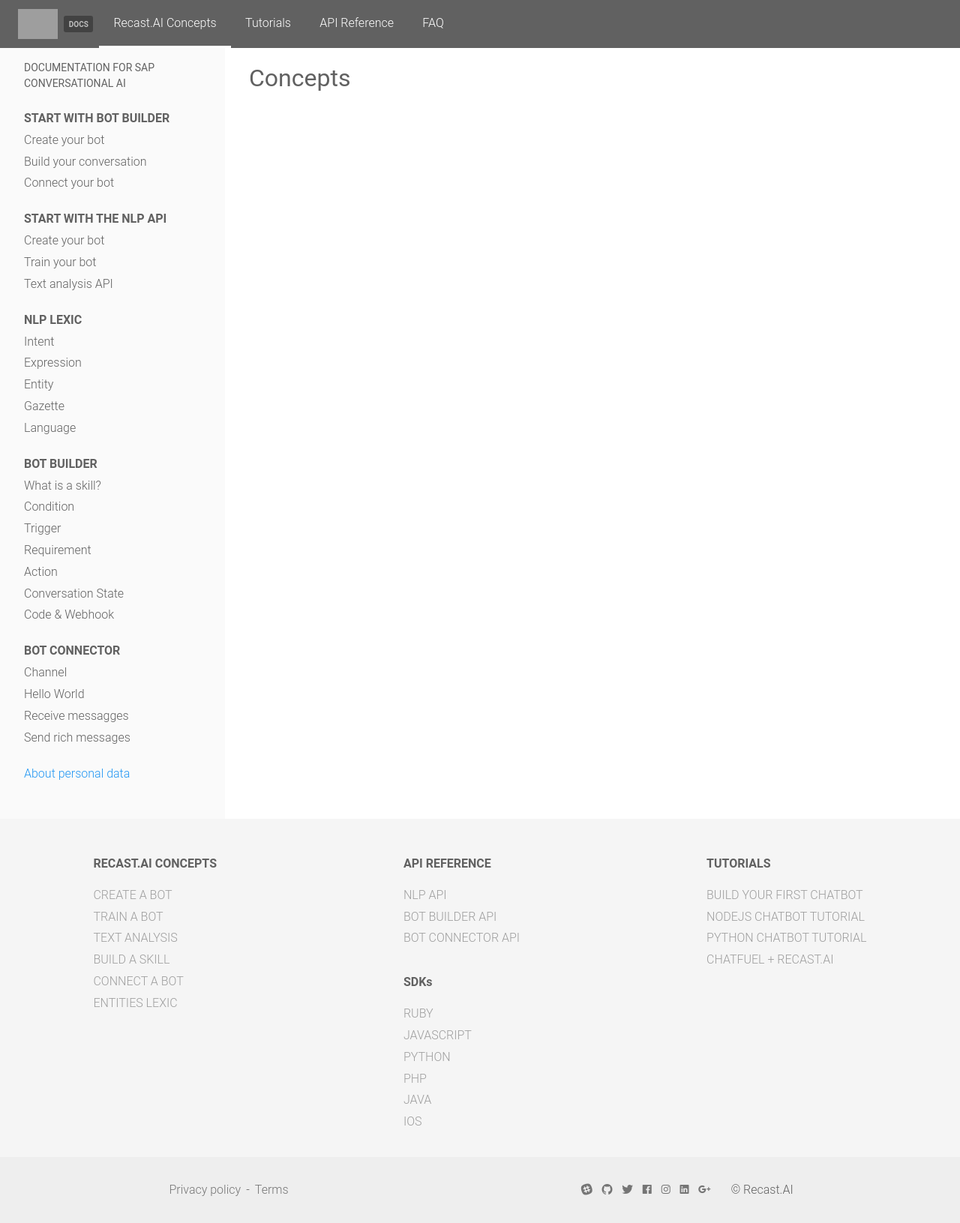
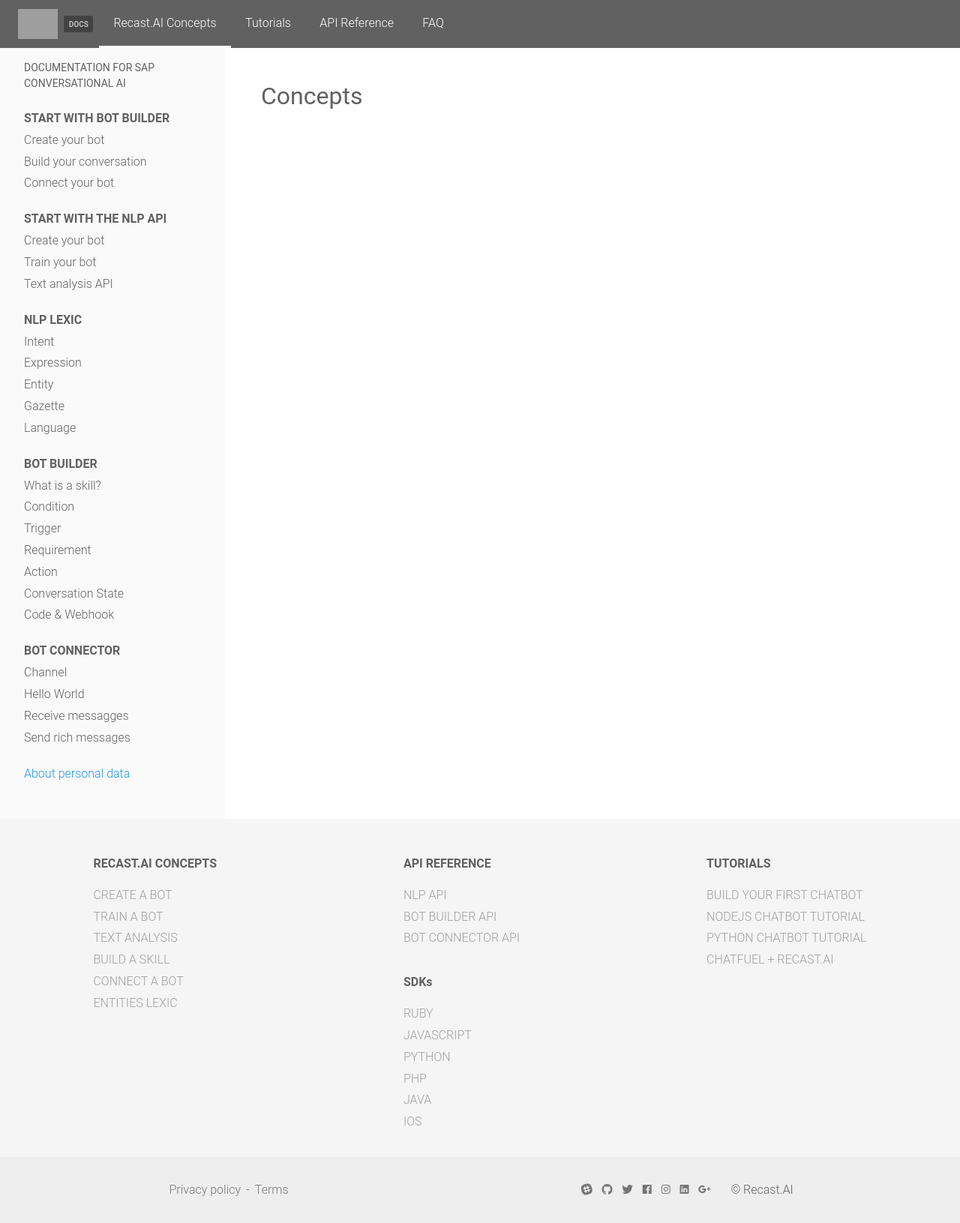
Before and after one commit to SAP-archive/docs, a Jekyll site: the page built from concepts/index.md, in a window 1280 px wide. Shown: the whole page at 75% size. Built offline with Jekyll 4.4.1, drawn with Linux system fonts in a browser that asks for light colours; nearby versions of some CDN libraries; a style sheet for code colours, icons or effects is not loaded; grey boxes are pictures that could not be loaded.

Commit message:
upd(concept) moar padding

```diff
--- a/_sass/recast/_concept.scss
+++ b/_sass/recast/_concept.scss
@@ -2,7 +2,7 @@
   display: flex;
 
   .Concept-content {
-    padding: 0 2rem 3rem 2rem;
+    padding: 1.5rem 2rem 3rem 3rem;
     max-width: 900px;
 
     h1 {
```
